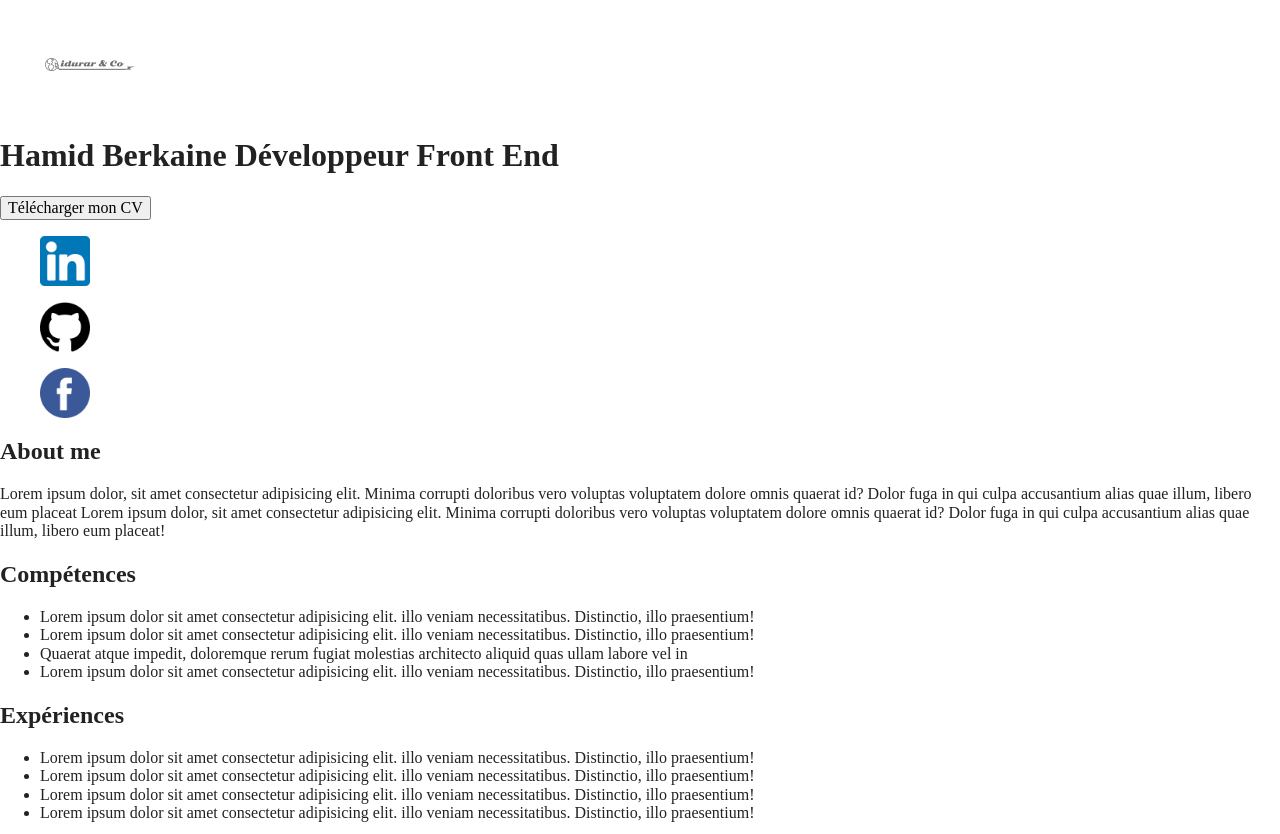
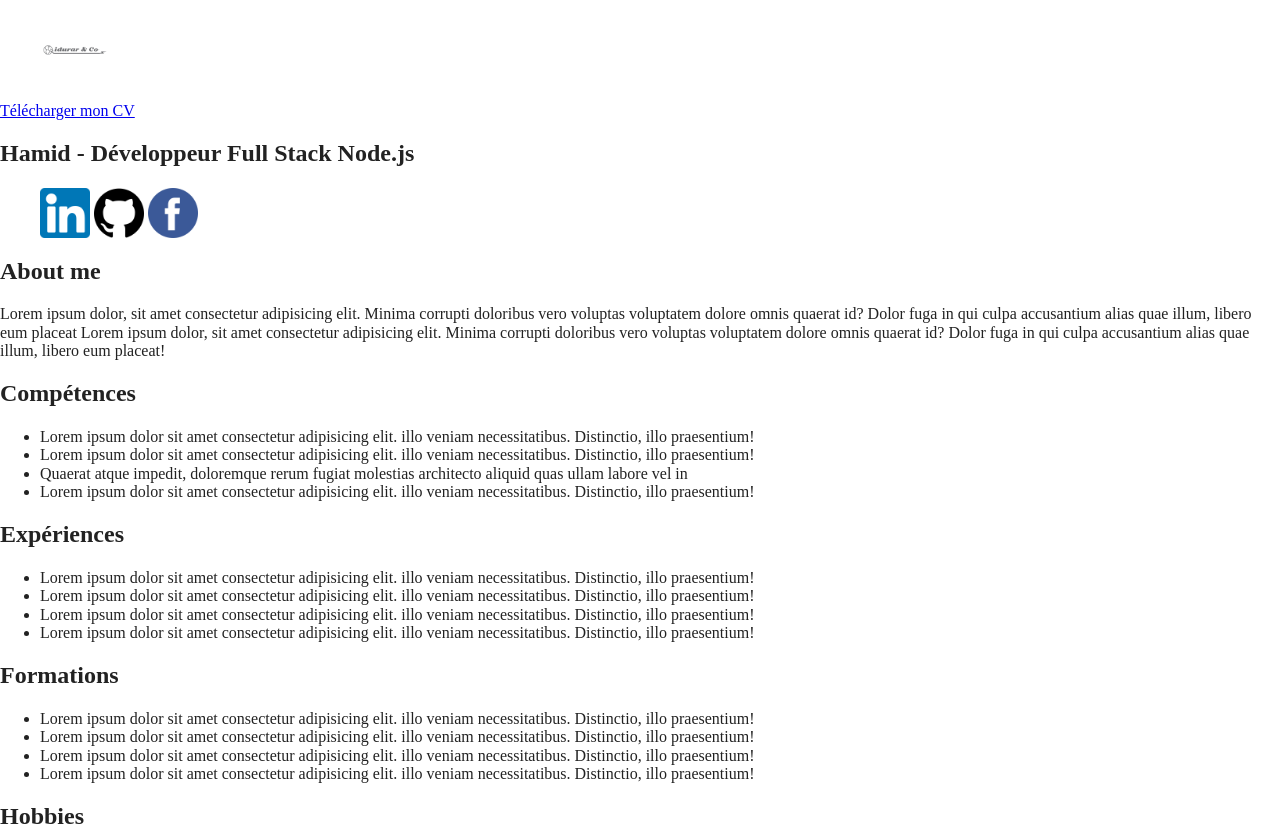
Before and after one commit to IdurarDev/mon_cv, a website built with Parcel: page index.html in a window 1280 px wide. Shown: the top 834 px of the page. Built offline with nearby package versions, Linux system fonts and the light colour scheme.

Commit message:
modif of the main section and articles in the main tag

```diff
--- a/index.html
+++ b/index.html
@@ -25,23 +25,26 @@
 
   <body>
     <header>
+      <section>
         <figure>
-        <img src="img/idurar.png" alt="mon logo" width="100" />
+          <img src="img/idurar.png" alt="mon logo" width="70" />
         </figure>
-      <h1>Hamid Berkaine Développeur Front End</h1>
-      <button>Télécharger mon CV</button>
-      <figure>
-        <img src="img/linkedin.png" alt="icone linkedin" width="50" />
+        <a href="/img/my-cv.pdf" class="first" download="my-cv.pdf">Télécharger mon CV</a>
+      </section>
+
+      <section>
+        <h2 class="title-header">Hamid - Développeur Full Stack Node.js</h2>
+        <figure class="sociaux">
+          <a href="https://www.linkedin.com/in/hamid-berkaine-305298219/" target="_blank"><img src="img/linkedin.png" alt="icone linkedin" width="50" /></a>
+          <a href="https://github.com/IdurarDev" target="_blank"><img src="img/github.png" alt="icone github" width="50" /></a>
+          <a href="https://www.facebook.com/" target="_blank"><img src="img/facebook.png" alt="icone facebook" width="50" /></a>
         </figure>
-      <figure>
-        <img src="img/github.png" alt="icone github" width="50" />
-      </figure>
-      <figure>
-        <img src="img/facebook.png" alt="icone facebook" width="50" />
-      </figure>
+      </section>
     </header>
-    <main>
-      <section>
+
+    <main class="wrapper">
+      <section class="main-section">
+        <article class="about-us">
           <h2>About me</h2>
           <p>
             Lorem ipsum dolor, sit amet consectetur adipisicing elit. Minima
@@ -52,8 +55,8 @@
             quaerat id? Dolor fuga in qui culpa accusantium alias quae illum,
             libero eum placeat!
           </p>
-      </section>
-      <section>
+        </article>
+        <article class="skills">
           <h2>Compétences</h2>
           <ul>
             <li>
@@ -73,8 +76,8 @@
               necessitatibus. Distinctio, illo praesentium!
             </li>
           </ul>
-      </section>
-      <section>
+        </article>
+        <article class="experiences">
           <h2>Expériences</h2>
           <ul>
             <li>
@@ -94,7 +97,7 @@
               necessitatibus. Distinctio, illo praesentium!
             </li>
           </ul>
-      </section>
+        </article>
       <section>
         <h2>Formations</h2>
         <ul>
```
Lines whose indentation alone changed are shown as unchanged.
